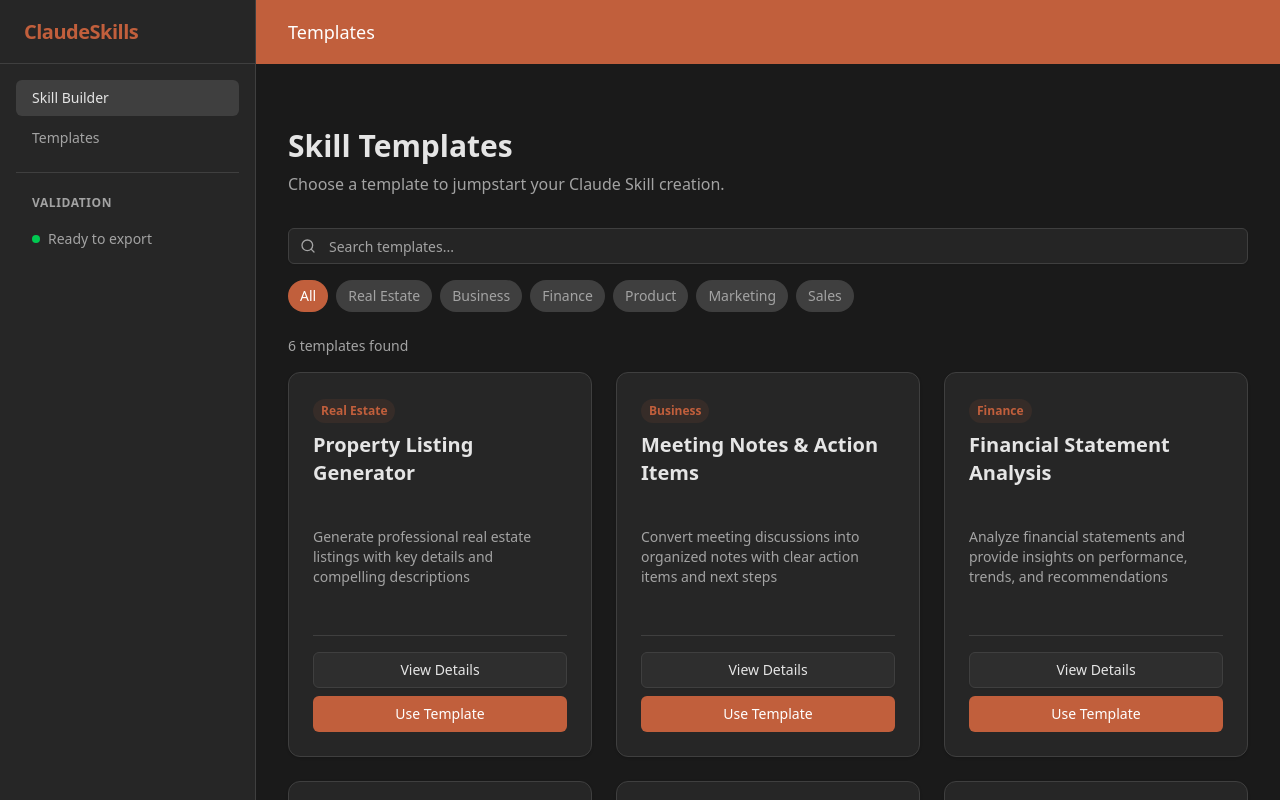
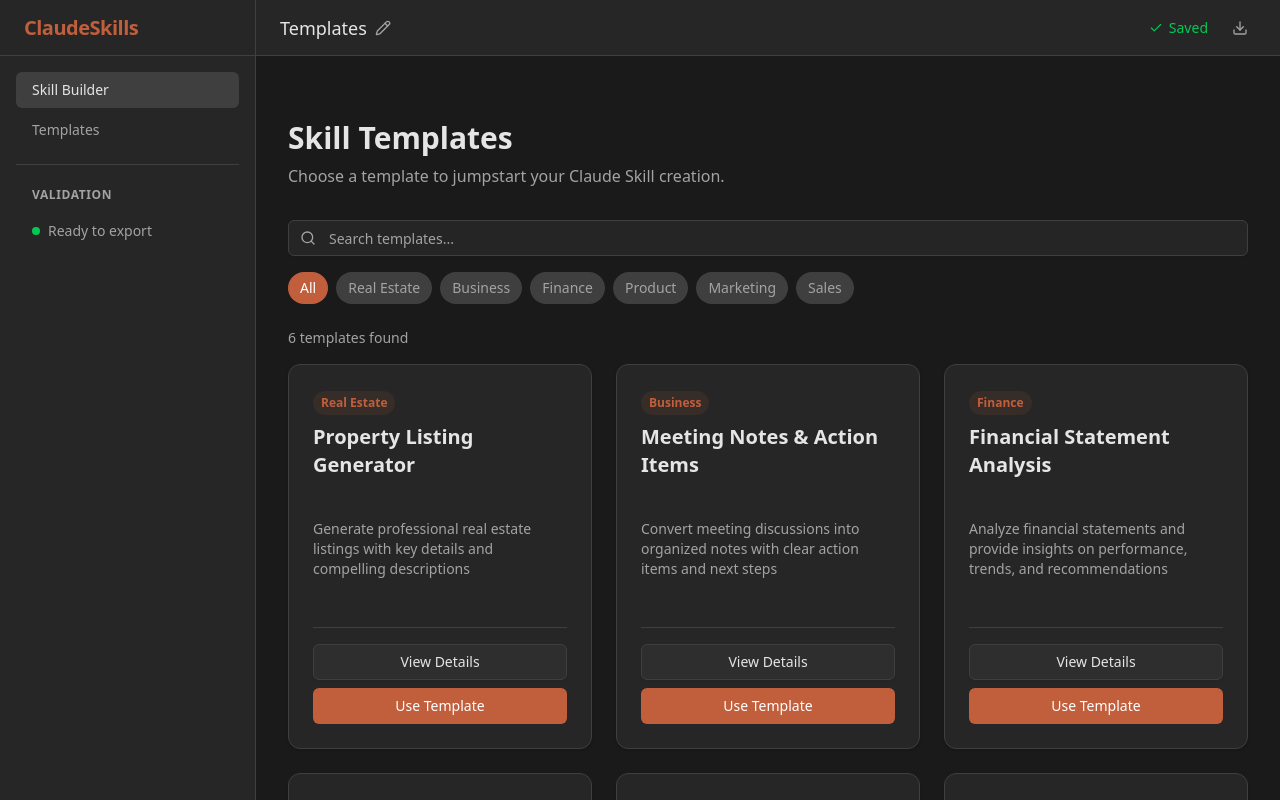
Before and after one commit to itsocialist/claude-skills-builder, a Next.js app: page /templates in a window 1280 px wide. Shown: the top 800 px of the page. Built offline with nearby package versions, Linux system fonts and the light colour scheme.

Commit message:
Sprint 2.1: Header Redesign - inline edit, save status, actions

```diff
--- a/src/components/layout/Shell.tsx
+++ b/src/components/layout/Shell.tsx
@@ -1,17 +1,40 @@
-import { ReactNode } from 'react';
+import { ReactNode, useState, useEffect } from 'react';
 import Link from 'next/link';
+import { Pencil, Download, Check } from 'lucide-react';
 
 interface ShellProps {
     children: ReactNode;
     inspector?: ReactNode;
     title?: string;
+    onTitleChange?: (newTitle: string) => void;
     validation?: {
         status: 'valid' | 'warning' | 'error';
         message: string;
     };
 }
 
-export function Shell({ children, inspector, title, validation }: ShellProps) {
+export function Shell({ children, inspector, title, onTitleChange, validation }: ShellProps) {
+    const [isEditing, setIsEditing] = useState(false);
+    const [editedTitle, setEditedTitle] = useState(title || 'New Skill');
+    const [saveStatus, setSaveStatus] = useState<'saved' | 'editing'>('saved');
+
+    useEffect(() => {
+        setEditedTitle(title || 'New Skill');
+    }, [title]);
+
+    const handleTitleSubmit = () => {
+        setIsEditing(false);
+        if (onTitleChange && editedTitle !== title) {
+            onTitleChange(editedTitle);
+        }
+        setSaveStatus('saved');
+    };
+
+    const handleTitleChange = (value: string) => {
+        setEditedTitle(value);
+        setSaveStatus('editing');
+    };
+
     const statusColors = {
         valid: 'bg-green-500',
         warning: 'bg-yellow-500',
@@ -28,7 +51,7 @@
         <div className="flex min-h-screen bg-background flex-col md:flex-row">
             {/* Sidebar - 240px */}
             <aside className="w-full md:w-64 bg-card border-r border-border flex-shrink-0">
-                <div className="h-16 flex items-center px-6 border-b border-border">
+                <div className="h-14 flex items-center px-6 border-b border-border">
                     <Link href="/" className="font-bold text-xl tracking-tight text-primary">
                         ClaudeSkills
                     </Link>
@@ -56,14 +79,49 @@
 
             {/* Main Content - Flexible */}
             <main className="flex-1 min-w-0 overflow-y-auto bg-background">
-                <div className="h-16 bg-primary flex items-center justify-between px-8 sticky top-0 z-10">
-                    <h1 className="text-lg font-medium text-primary-foreground">
-                        {title || 'New Skill'}
-                    </h1>
-                    <div className="flex gap-2">
-                        {/* Toolbar items can go here */}
+                {/* Redesigned Header */}
+                <header className="h-14 bg-card border-b border-border flex items-center justify-between px-6 sticky top-0 z-10">
+                    {/* Title Section */}
+                    <div className="flex items-center gap-2">
+                        {isEditing ? (
+                            <input
+                                value={editedTitle}
+                                onChange={(e) => handleTitleChange(e.target.value)}
+                                onBlur={handleTitleSubmit}
+                                onKeyDown={(e) => e.key === 'Enter' && handleTitleSubmit()}
+                                autoFocus
+                                className="bg-transparent text-lg font-medium text-foreground
+                                           focus:outline-none border-b-2 border-primary px-1"
+                            />
+                        ) : (
+                            <h1
+                                className="text-lg font-medium text-foreground cursor-pointer hover:text-primary transition-colors"
+                                onClick={() => setIsEditing(true)}
+                            >
+                                {editedTitle}
+                            </h1>
+                        )}
+                        <button
+                            onClick={() => setIsEditing(true)}
+                            className="text-muted-foreground hover:text-primary transition-colors"
+                        >
+                            <Pencil className="h-4 w-4" />
+                        </button>
                     </div>
-                </div>
+
+                    {/* Status + Actions */}
+                    <div className="flex items-center gap-4">
+                        <span className={`text-sm flex items-center gap-1.5 ${saveStatus === 'saved' ? 'text-green-500' : 'text-muted-foreground'
+                            }`}>
+                            {saveStatus === 'saved' && <Check className="h-3.5 w-3.5" />}
+                            {saveStatus === 'saved' ? 'Saved' : 'Editing...'}
+                        </span>
+                        <button className="p-2 text-muted-foreground hover:text-foreground hover:bg-accent rounded-md transition-colors">
+                            <Download className="h-4 w-4" />
+                        </button>
+                    </div>
+                </header>
+
                 <div className="p-8">
                     {children}
                 </div>
```
